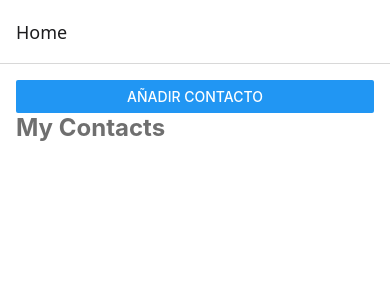
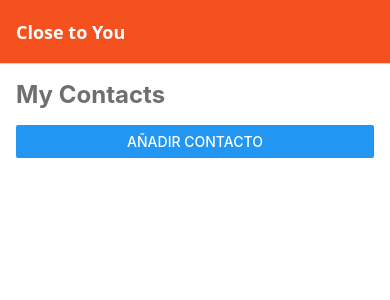
Before and after one commit to chrislopsa/repoCloseToYou, a React Native app: screen /Home in a window 390 px wide. Shown: the top 300 px of the page. Built offline with nearby package versions, Linux system fonts and the light colour scheme.

Commit message:
change logo app and name

```diff
--- a/App.tsx
+++ b/App.tsx
@@ -1,5 +1,4 @@
 import React from 'react';
-import {View, Text} from 'react-native';
 import {NavigationContainer} from '@react-navigation/native';
 import {createNativeStackNavigator} from '@react-navigation/native-stack';
 import HomeScreen from './src/views/Home';
@@ -11,7 +10,14 @@ const Stack = createNativeStackNavigator<RootStackParamList>();
 
 function RootStack() {
   return (
-    <Stack.Navigator initialRouteName="Home">
+    <Stack.Navigator
+      initialRouteName="Home"
+      screenOptions={{
+        headerStyle: {backgroundColor: '#f4511e'},
+        headerTintColor: '#fff',
+        headerTitleStyle: {fontWeight: 'bold'},
+        title: 'Close to You',
+      }}>
       <Stack.Screen name="Home" component={HomeScreen} />
       <Stack.Screen name="Details" component={DetailsScreen} />
       <Stack.Screen name="AddContact" component={AddContactScreen} />
--- a/src/styles.tsx
+++ b/src/styles.tsx
@@ -41,6 +41,15 @@ const styles = StyleSheet.create({
     borderBottomColor: '#6f6f6f',
     borderBottomWidth: 0.5,
   },
+  button: {
+    height: 40,
+    marginBottom: 8,
+    paddingLeft: 18,
+    borderWidth: 2,
+    borderRadius: 25,
+    fontSize: 15,
+    color: '#ccc',
+  },
 });
 
 export default styles;
--- a/src/views/Home.tsx
+++ b/src/views/Home.tsx
@@ -38,10 +38,6 @@ function HomeScreen() {
 
   return (
     <View style={styles.container}>
-      <Button
-        title="Añadir Contacto"
-        onPress={() => navigation.navigate('AddContact')}
-      />
       <Text style={styles.title}>My Contacts</Text>
       <View>
         <FlatList
@@ -50,6 +46,10 @@ function HomeScreen() {
           renderItem={renderItem}
         />
       </View>
+      <Button
+        title="Añadir Contacto"
+        onPress={() => navigation.navigate('AddContact')}
+      />
     </View>
   );
 }
```
Also changed, not shown: 22 other files (tests, documents, lock files or other folders).
